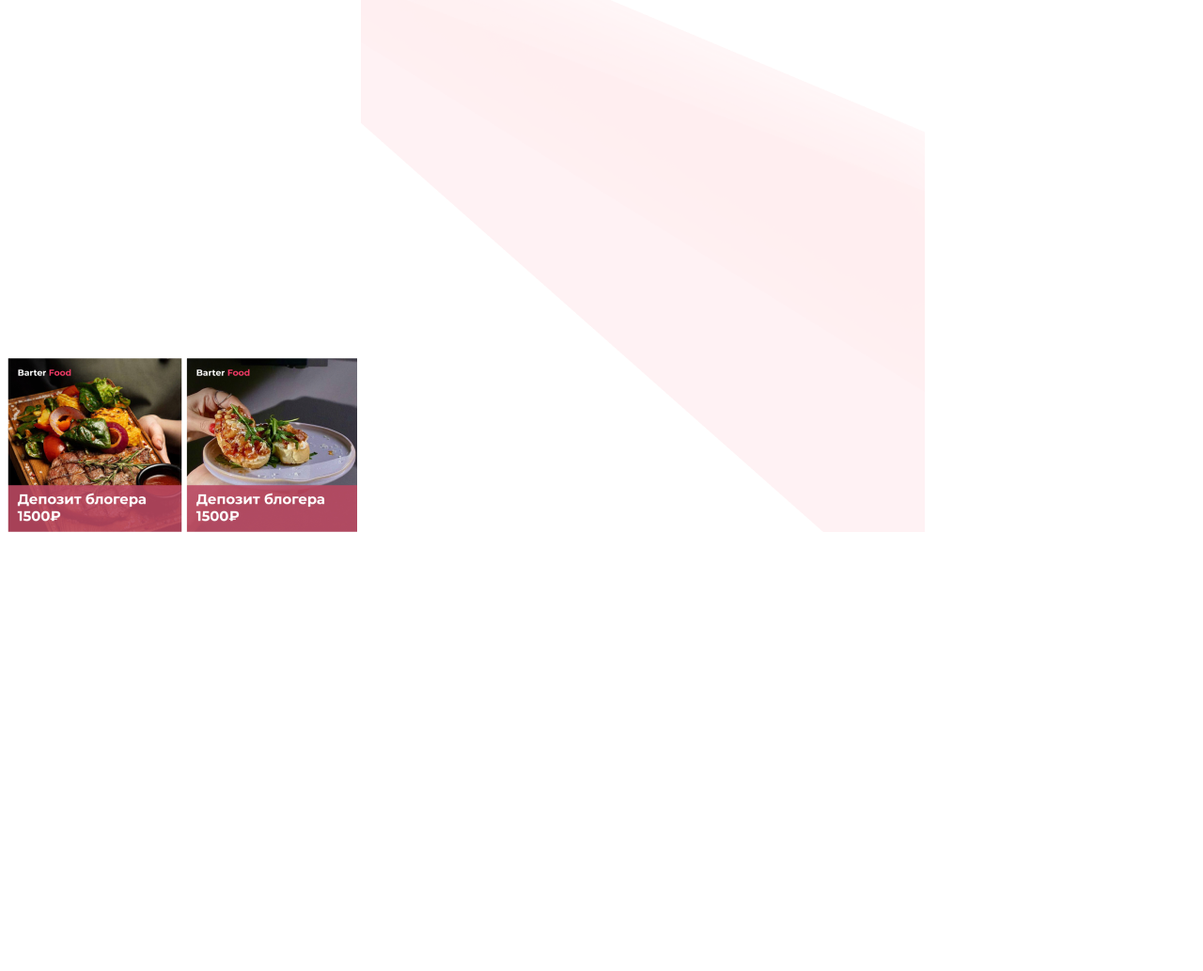
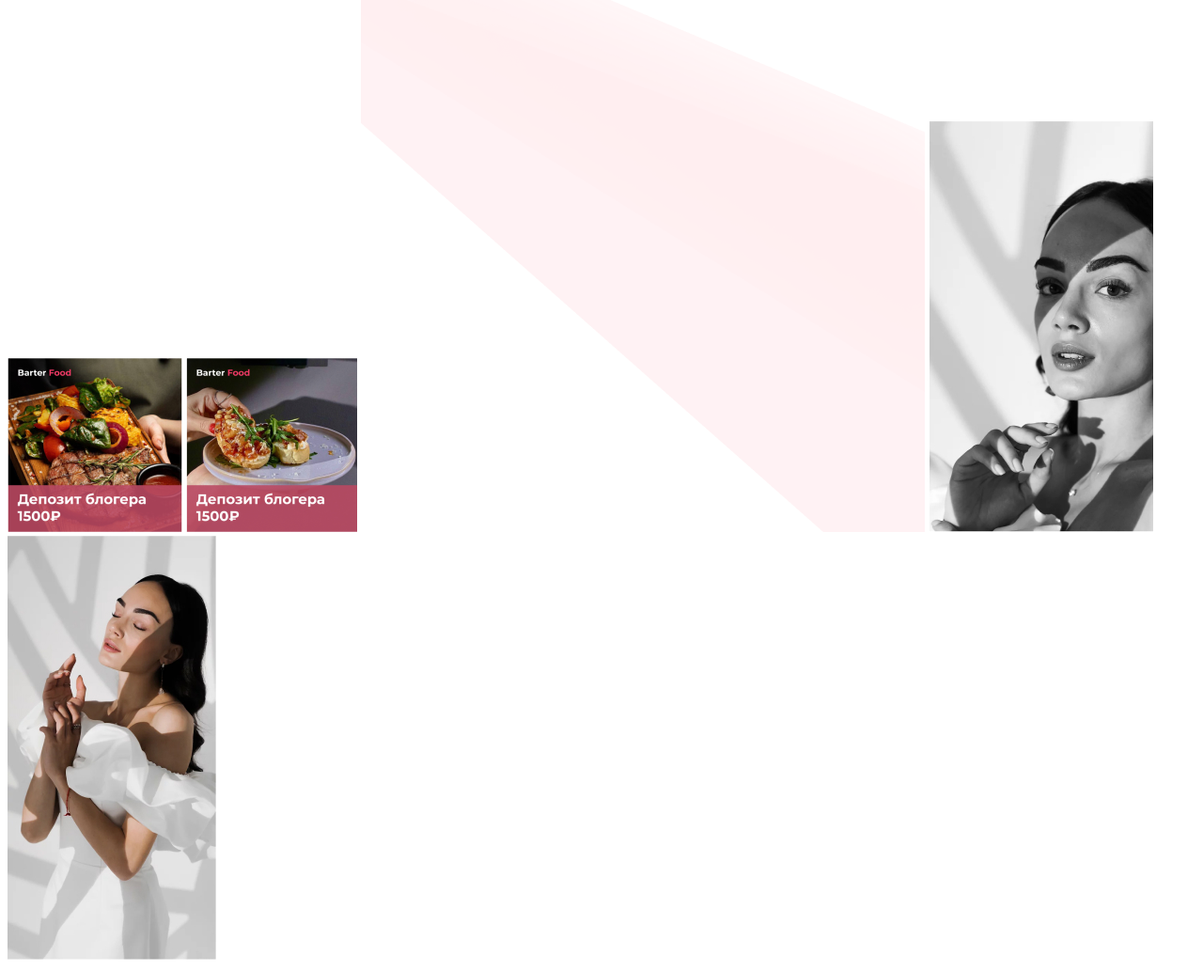
Before and after one commit to smurfov/images-for-emal, a plain HTML site: page index.html in a window 1280 px wide. Shown: the part 4280-5313 px from the top of the page at 94% size. Before the commit the page ends 4858 px from the top, so only its background shows below. Drawn offline with Linux system fonts and the light colour scheme; files whose address does not match are found by name.

Commit message:
add a new photos

```diff
--- a/index.html
+++ b/index.html
@@ -52,6 +52,8 @@
         src="img/better-food-illustartor.png"
         alt="better-food-illustrator"
       />
+      <img src="./img/image-barhat-volosy-1.jpg" alt="image-barhat-volosy-1" />
+      <img src="./img/image-barhat-volosy-2.jpg" alt="image-barhat-volosy-2" />
     </main>
   </body>
 </html>
```
Also changed, not shown: img/image-barhat-volosy-1.jpg (added), img/image-barhat-volosy-2.jpg (added).
